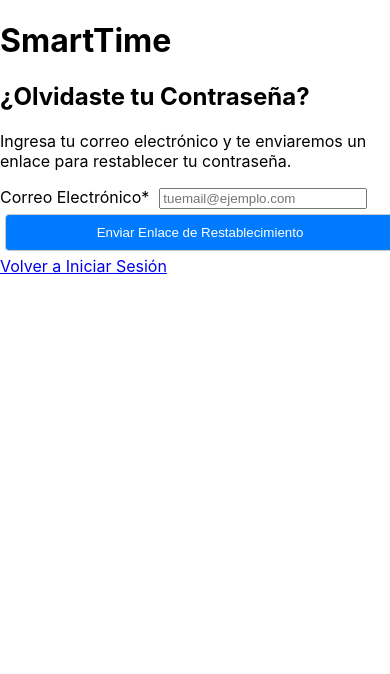
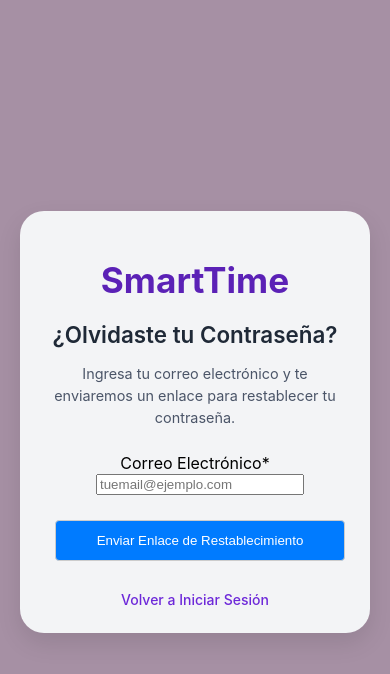
Before and after one commit to FreddyAyalaS/SmarTime, a React (Create React App) app in the folder frontend/: page /forgot-password in a window 390 px wide. Shown: the top 674 px of the page. Built offline with nearby package versions, Linux system fonts and the light colour scheme.

Commit message:
password

```diff
--- a/frontend/src/App.js
+++ b/frontend/src/App.js
@@ -25,7 +25,7 @@
 );
 
 // Función que simula autenticación
-const isAuthenticated = () => true; // Cambia para probar la redirección a /login
+const isAuthenticated = () => false; // Cambia para probar la redirección a /login
 
 // Ruta protegida: redirige si no está autenticado
 const ProtectedRoute = ({ children }) => {
--- a/frontend/src/pages/ForgotPasswordPage.jsx
+++ b/frontend/src/pages/ForgotPasswordPage.jsx
@@ -2,10 +2,8 @@
 import React, { useState } from 'react';
 import { Link, useNavigate } from 'react-router-dom';
 
-// Asume que crearás 'ForgotPasswordPage.module.css' o 'ForgotPasswordPage.css' e importarás los estilos
-// import styles from './ForgotPasswordPage.module.css'; // Si usas CSS Modules
-// import './ForgotPasswordPage.css'; // Si usas CSS global para esta página
 
+import '../styles/ForgotPasswordPage.css'
 // Importa tus componentes reutilizables
 import Input from '../components/Input'; // Ajusta la ruta si es necesario
 import Button from '../components/Button';
--- a/frontend/src/pages/LoginPage.jsx
+++ b/frontend/src/pages/LoginPage.jsx
@@ -1,19 +1,10 @@
-// src/pages/LoginPage/LoginPage.jsx
+
 import React, { useState } from 'react';
 import { Link, useNavigate } from 'react-router-dom';
-
-// Asume que crearás 'LoginPage.module.css' o 'LoginPage.css' e importarás los estilos
-// import styles from './LoginPage.module.css'; // Si usas CSS Modules
-// import './LoginPage.css'; // Si usas CSS global para esta página
-
-// Importa tus componentes
-import Input from '../components/Input'; // Ajusta la ruta si es necesario
+import Input from '../components/Input';
 import Button from '../components/Button';
 import Card from '../components/Card';
 import '../styles/LoginPage.css'
-
-// Asume que tienes un logo en src/assets/ si lo usas como imagen
-// import AppLogo from '../../assets/logo-smart-time.svg';
 import AppLogo from '../assets/Icons/Logo.png';
 
 
@@ -28,20 +19,20 @@
     navigate('/dashboard'); // Simulación
   };
 
-  // Nombres de clase que definirás en tu archivo CSS para LoginPage
+  // css clases
   const pageContainerClasses = "login-page-container";
-  const formCardClasses = "login-form-card"; // Puedes pasar esta como className a Card si es necesario
+  const formCardClasses = "login-form-card";
   const logoContainerClasses = "login-logo-container";
-  const appNameClasses = "login-app-name"; // Para el texto "SmartTime"
-  const pageTitleClasses = "login-page-title"; // Para "Iniciar Sesión"
-  const googleButtonClasses = "login-google-button"; // Clase adicional para el botón de Google si es necesario
+  const appNameClasses = "login-app-name";
+  const pageTitleClasses = "login-page-title";
+  const googleButtonClasses = "login-google-button";
   const dividerContainerClasses = "login-divider-container";
   const dividerLineClasses = "login-divider-line";
   const dividerTextClasses = "login-divider-text";
   const formClasses = "login-form";
   const forgotPasswordClasses = "login-forgot-password";
-  const linkClasses = "login-link"; // Para enlaces genéricos dentro de la página de login
-  const submitButtonClasses = "login-submit-button"; // Clase adicional para el botón de login si es necesario
+  const linkClasses = "login-link";
+  const submitButtonClasses = "login-submit-button";
   const signupPromptClasses = "login-signup-prompt";
   const logoImageClasses = "logo";
 
@@ -78,10 +69,6 @@
           value={email}
           onChange={(e) => setEmail(e.target.value)}
           required
-        // Puedes pasar classNames a Input si su CSS lo permite
-        // className="login-input-group"
-        // labelClassName="login-input-label"
-        // inputClassName="login-input-field"
         />
         <Input
           label="Contraseña"
--- a/frontend/src/pages/RegisterPage.jsx
+++ b/frontend/src/pages/RegisterPage.jsx
@@ -1,17 +1,15 @@
-// src/pages/RegisterPage/RegisterPage.jsx
 import React, { useState } from 'react';
 import { Link, useNavigate } from 'react-router-dom';
 
 import Input from '../components/Input';
 import Button from '../components/Button';
 import Card from '../components/Card';
-import '../styles/RegisterPage.css'; // O tu ruta correcta
+import '../styles/RegisterPage.css';
 
-import AppLogoIcon from '../assets/Icons/Logo.png'; // Asumiendo que esta es la ruta correcta
+import AppLogoIcon from '../assets/Icons/Logo.png';
 
 const RegisterPage = () => {
   const navigate = useNavigate();
-  // ... (tus estados: name, username, email, etc.)
   const [name, setName] = useState('');
   const [username, setUsername] = useState('');
   const [email, setEmail] = useState('');
@@ -26,10 +24,10 @@
     navigate('/login');
   };
 
-  // Nombres de clase (muchos serán similares o iguales a los de LoginPage)
-  const pageContainerClasses = "register-page-container"; // Similar a login-page-container
-  const formSectionClasses = "register-form-section";   // Similar a login-form-section
-  const logoHeaderContainerClasses = "register-logo-header-container"; // Contenedor para logo + "SmartTime"
+  // css clases
+  const pageContainerClasses = "register-page-container";
+  const formSectionClasses = "register-form-section";
+  const logoHeaderContainerClasses = "register-logo-header-container";
   const logoImageClasses = "register-logo-image";
   const appNameTextClasses = "register-app-name-text";
   const formCardClasses = "register-form-card";
@@ -38,14 +36,13 @@
   const submitButtonClasses = "register-submit-button";
   const loginPromptClasses = "register-login-prompt";
   const linkClasses = "register-link";
-  const imageSectionClasses = "register-image-section"; // Similar a login-image-section
+  const imageSectionClasses = "register-image-section";
 
 
   return (
     <div className={pageContainerClasses}>
       <div className={formSectionClasses}>
-        {/* Contenedor para el logo y el nombre de la app, ANTES del Card */}
-        <Card className={formCardClasses}> {/* El Card ya NO recibe la prop 'title' para el logo */}
+        <Card className={formCardClasses}>
           <div className={logoHeaderContainerClasses}>
             <img src={AppLogoIcon} alt="SmartTime Logo Icono" className={logoImageClasses} />
             <span className={appNameTextClasses}>SmartTime</span>
--- a/frontend/src/pages/SettingsPage.jsx
+++ b/frontend/src/pages/SettingsPage.jsx
@@ -1,36 +1,30 @@
-// src/pages/SettingsPage/SettingsPage.jsx
 import React, { useState } from 'react';
-// import styles from './SettingsPage.module.css'; // Si usas CSS Modules
 import '../styles/SettingsPage.css';
+import Input from '../components/Input';
+import Button from '../components/Button';
 
-// Importa tus componentes reutilizables
-import Input from '../components/Input'; // Ajusta la ruta si es necesario
-import Button from '../components/Button';
-// Podrías crear un componente ToggleSwitch si lo vas a reutilizar
-// import ToggleSwitch from '../../components/ToggleSwitch/ToggleSwitch';
 
-// --- Sub-componente para la pestaña Editar Perfil ---
 const EditProfileSection = () => {
-  // Nombres de clase para esta sección
+  // css clases
   const sectionClasses = "settings-edit-profile-section";
   const formContainerClasses = "settings-form-container";
   const profilePictureContainerClasses = "settings-profile-picture-container";
-  const profilePictureClasses = "settings-profile-picture"; // Para la imagen/icono grande
+  const profilePictureClasses = "settings-profile-picture";
   const changePhotoButtonClasses = "settings-change-photo-button";
   const formClasses = "settings-profile-form";
   const saveButtonContainerClasses = "settings-save-button-container";
 
-  // Estado para los campos del formulario (inicializar con datos del usuario si los tienes)
+
   const [name, setName] = useState('Sebastian Santiago Ayala Alberca');
   const [username, setUsername] = useState('Draco');
-  const [password, setPassword] = useState('****************'); // No mostrar la real, solo placeholder
+  const [password, setPassword] = useState('****************');
   const [email, setEmail] = useState('sebastianayala1@unmsm.edu.pe');
   const [career, setCareer] = useState('Ing. de software');
   const [birthDate, setBirthDate] = useState('25 Diciembre 2004');
 
   const handleProfileSubmit = (e) => {
     e.preventDefault();
-    console.log('Perfil guardado:', { name, username, /* no enviar password a menos que se cambie */ email, career, birthDate });
+    console.log('Perfil guardado:', { name, username, email, career, birthDate });
     alert('Perfil guardado (Simulación)');
   };
 
@@ -47,22 +41,18 @@
         </form>
       </div>
       <div className={profilePictureContainerClasses}>
-        {/* Placeholder para la imagen de perfil */}
         <div className={profilePictureClasses}>
-          {/* Aquí iría un <img> o un ícono SVG grande */}
-          <span style={{fontSize: '5rem'}}>👤</span> {/* Placeholder muy básico */}
+          <span style={{ fontSize: '5rem' }}>👤</span>
         </div>
         <Button variant="secondary" className={changePhotoButtonClasses}>Cambiar foto</Button>
       </div>
       <div className={saveButtonContainerClasses}>
-         <Button type="submit" variant="success" onClick={handleProfileSubmit}>Guardar</Button> {/* Asume variante 'success' para botón verde */}
+        <Button type="submit" variant="success" onClick={handleProfileSubmit}>Guardar</Button>
       </div>
     </div>
   );
 };
 
-// --- Sub-componente para la pestaña Preferencias ---
-// Placeholder para un componente ToggleSwitch
 const ToggleSwitch = ({ label, checked, onChange, name }) => {
   const switchContainer = "settings-toggle-switch-container";
   const switchLabel = "settings-toggle-label";
@@ -72,18 +62,17 @@
   return (
     <div className={switchContainer}>
       <label htmlFor={name} className={switchLabel}>{label}</label>
-      <label className="relative inline-flex items-center cursor-pointer"> {/* Clases de Tailwind si las tuvieras */}
-        <input type="checkbox" id={name} name={name} checked={checked} onChange={onChange} className="sr-only peer" /> {/* sr-only para ocultar checkbox real */}
+      <label className="relative inline-flex items-center cursor-pointer">
+        <input type="checkbox" id={name} name={name} checked={checked} onChange={onChange} className="sr-only peer" />
       </label>
     </div>
   );
 };
 
-
 const PreferencesSection = () => {
   const sectionClasses = "settings-preferences-section";
   const preferenceItemClasses = "settings-preference-item";
-  const saveButtonContainerClasses = "settings-save-button-container"; // Reutilizamos clase
+  const saveButtonContainerClasses = "settings-save-button-container";
 
   const [antiProcrastination, setAntiProcrastination] = useState(false);
   const [notifications, setNotifications] = useState(true);
@@ -91,7 +80,6 @@
   const [darkMode, setDarkMode] = useState(false);
 
   const handlePreferencesSubmit = (e) => {
-    // e.preventDefault(); // No es un form, el botón es el que guarda
     console.log('Preferencias guardadas:', { antiProcrastination, notifications, suggestions, darkMode });
     alert('Preferencias guardadas (Simulación)');
   };
@@ -111,20 +99,20 @@
         <ToggleSwitch label="Activar Modo Oscuro" name="darkMode" checked={darkMode} onChange={() => setDarkMode(!darkMode)} />
       </div>
       <div className={saveButtonContainerClasses}>
-         <Button variant="success" onClick={handlePreferencesSubmit}>Guardar</Button>
+        <Button variant="success" onClick={handlePreferencesSubmit}>Guardar</Button>
       </div>
     </div>
   );
 };
 
 
-// --- Componente Principal de la Página de Configuración ---
+
 const SettingsPage = () => {
-  const [activeTab, setActiveTab] = useState('profile'); // 'profile' o 'preferences'
+  const [activeTab, setActiveTab] = useState('profile');
 
-  // Nombres de clase para la página de Configuración
-  const pageContainerClasses = "settings-page-container"; // Estilo general de la página
-  const pageTitleClasses = "settings-page-title"; // Para "Configuración"
+  // css clases
+  const pageContainerClasses = "settings-page-container";
+  const pageTitleClasses = "settings-page-title";
   const tabsContainerClasses = "settings-tabs-container";
   const tabButtonClasses = "settings-tab-button";
   const tabButtonActiveClasses = "settings-tab-button-active";
@@ -132,10 +120,6 @@
 
   return (
     <div className={pageContainerClasses}>
-      {/* El título "Configuración" ya debería estar en el Header que es parte del Layout */}
-      {/* Si necesitas un título adicional aquí, puedes añadirlo: */}
-      {/* <h1 className={pageTitleClasses}>Configuración</h1> */}
-
       <div className={tabsContainerClasses}>
         <button
           className={`${tabButtonClasses} ${activeTab === 'profile' ? tabButtonActiveClasses : ''}`}
@@ -150,7 +134,6 @@
           Preferencias
         </button>
       </div>
-
       <div className={tabContentClasses}>
         {activeTab === 'profile' && <EditProfileSection />}
         {activeTab === 'preferences' && <PreferencesSection />}
--- /dev/null
+++ b/frontend/src/styles/ForgotPasswordPage.css
@@ -0,0 +1,118 @@
+/* src/styles/ForgotPasswordPage.css */
+
+/* Contenedor principal de la página */
+.forgot-password-page-container {
+  display: flex;
+  justify-content: center;
+  align-items: center;
+  min-height: 100vh;
+  width: 100%;
+  background-color: #A690A4; /* Mismo fondo morado claro que login/register */
+  padding: 20px; /* Padding para que el card no toque los bordes */
+  box-sizing: border-box;
+}
+
+/* Card que contiene el formulario */
+.forgot-password-form-card {
+  background-color: #F3F4F6; /* Fondo del card */
+  padding: 30px 40px;
+  border-radius: 24px;
+  box-shadow: 0 10px 25px rgba(0, 0, 0, 0.1);
+  width: 100%;
+  max-width: 450px; /* Ancho similar al de login */
+  text-align: center;
+}
+
+/* Estilo para el título "SmartTime" que viene del Card */
+.forgot-password-app-name {
+  font-size: 2.8rem;
+  font-weight: bold;
+  color: #5B21B6; /* Morado oscuro */
+  margin-bottom: 20px; /* Espacio antes del título de la página */
+  /* Si usas un logo imagen aquí, necesitarías estilos adicionales como en LoginPage.css */
+  /* Por ahora, asume que es solo texto "SmartTime" o el Card lo maneja. */
+}
+
+/* Título "¿Olvidaste tu Contraseña?" */
+.forgot-password-page-title {
+  font-size: 1.6rem; /* Un poco más pequeño que "Iniciar Sesión" */
+  font-weight: 600;
+  color: #1F2937; /* Gris oscuro/negro */
+  margin-bottom: 15px;
+}
+
+/* Párrafo de instrucciones */
+.forgot-password-instructions {
+  font-size: 0.9rem;
+  color: #4B5568; /* Gris medio */
+  margin-bottom: 25px;
+  line-height: 1.5;
+}
+
+/* Formulario */
+.forgot-password-form {
+  display: flex;
+  flex-direction: column;
+  gap: 20px; /* Espacio entre el input y el botón */
+}
+
+/* Botón "Enviar Enlace de Restablecimiento" */
+.forgot-password-submit-button {
+  padding-top: 12px !important;
+  padding-bottom: 12px !important;
+  /* Asume que tu Button con variant="primary" se ve negro como en login */
+}
+
+/* Contenedor para el enlace "Volver a Iniciar Sesión" */
+.forgot-password-back-link {
+  margin-top: 25px;
+  font-size: 0.875rem;
+}
+
+/* Clase genérica para enlaces (si no la tienes definida globalmente) */
+.link-styled {
+  color: #6D28D9; /* Morado */
+  text-decoration: none;
+  font-weight: 500;
+}
+
+.link-styled:hover {
+  text-decoration: underline;
+}
+
+/* Para mensajes de éxito/error (si los implementas) */
+/*
+.forgot-password-message {
+  margin-top: 15px;
+  padding: 10px;
+  border-radius: 6px;
+  font-size: 0.9rem;
+}
+.forgot-password-message.success { // Ejemplo
+  background-color: #d1fae5;
+  color: #065f46;
+}
+.forgot-password-message.error { // Ejemplo
+  background-color: #fee2e2;
+  color: #991b1b;
+}
+*/
+
+/* Ajustes para pantallas más pequeñas */
+@media (max-width: 768px) {
+  .forgot-password-page-container {
+    padding: 20px;
+  }
+
+  .forgot-password-form-card {
+    padding: 25px 30px;
+  }
+
+  .forgot-password-app-name {
+    font-size: 2.2rem;
+  }
+
+  .forgot-password-page-title {
+    font-size: 1.4rem;
+  }
+}
```
